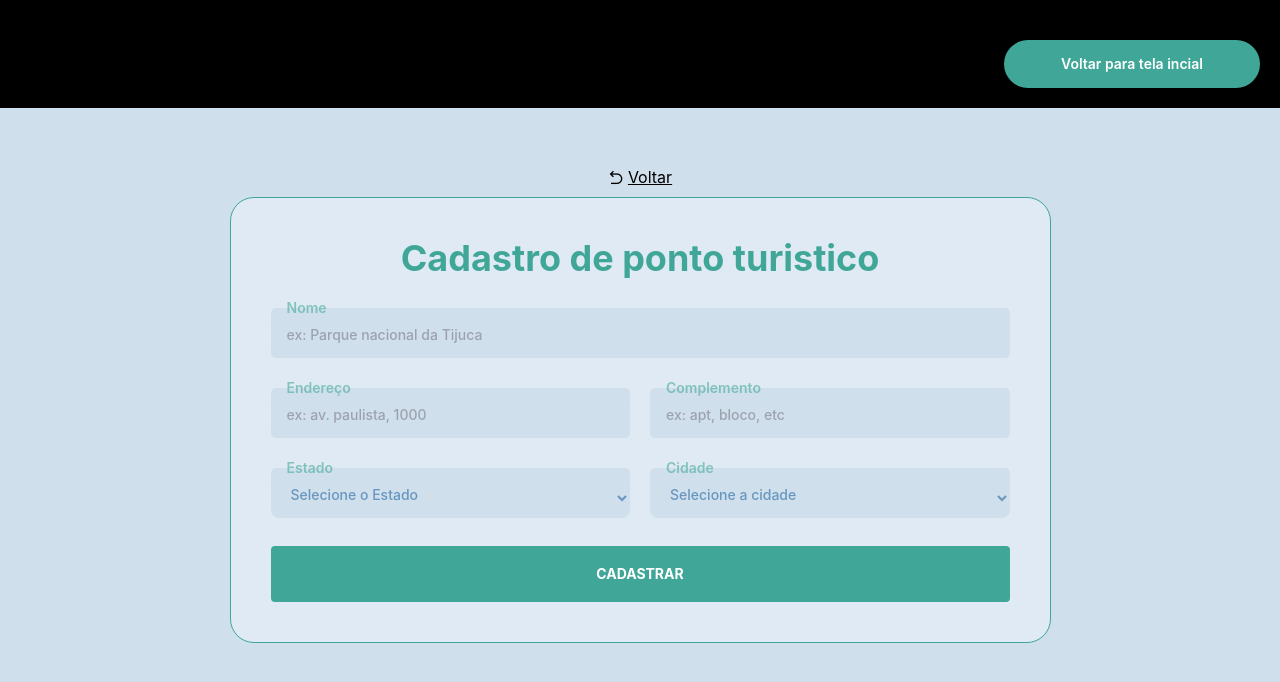
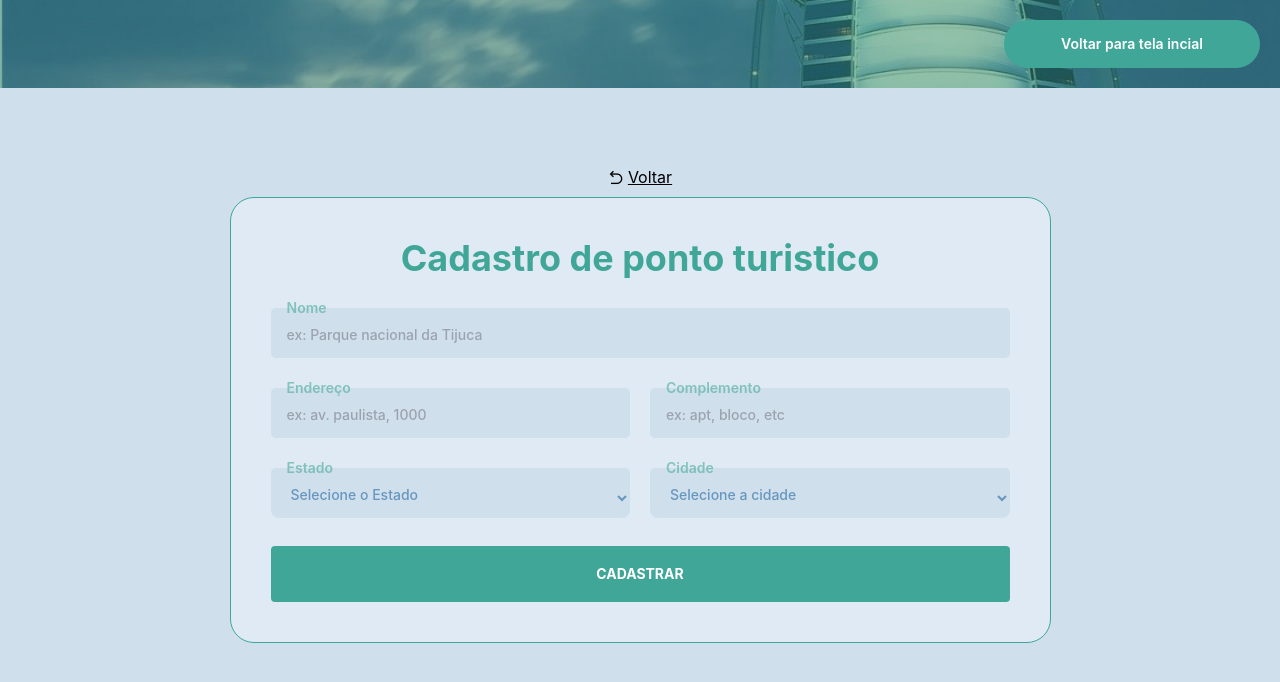
Before and after one commit to JulianoShinohara/SistemasDistribuidosFinal, a Next.js app in the folder frontend/: page /cadastroPonto in a window 1280 px wide. Shown: the top 682 px of the page. Built offline with nearby package versions, Linux system fonts and the light colour scheme.

Commit message:
fix: header

```diff
--- a/frontend/src/components/Header/index.tsx
+++ b/frontend/src/components/Header/index.tsx
@@ -4,9 +4,10 @@ import { Button } from "../../components/Button";
 export default function Header() {
 
   return (
-    <div className="absolute w-full bg-cover bg-black p-5">
-
-        <div className="w-5 h-5 bg-no-repeat bg-logo"/>
+    <div className="absolute w-full bg-cover bg-header p-5">
+      <div className="">
+        <div className="bg-auto  bg-logo"/>
+      </div>
 
         <div className="text-right">
           <Button
--- a/frontend/tailwind.config.js
+++ b/frontend/tailwind.config.js
@@ -46,7 +46,7 @@ module.exports = {
     },
     backgroundImage: {
       "logo": "url('/images/logo.png')",
-      "header": "url('/images/header.png')",
+      "header": "url('/images/background.png')",
     }
   },
   },
```
Also changed, not shown: frontend/public/images/background.png.
